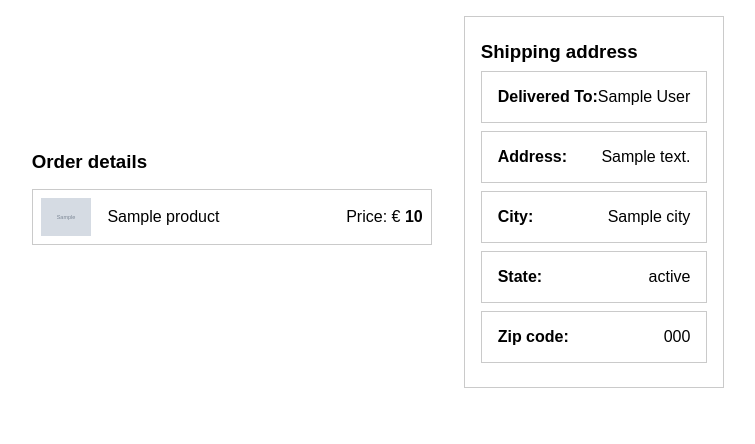
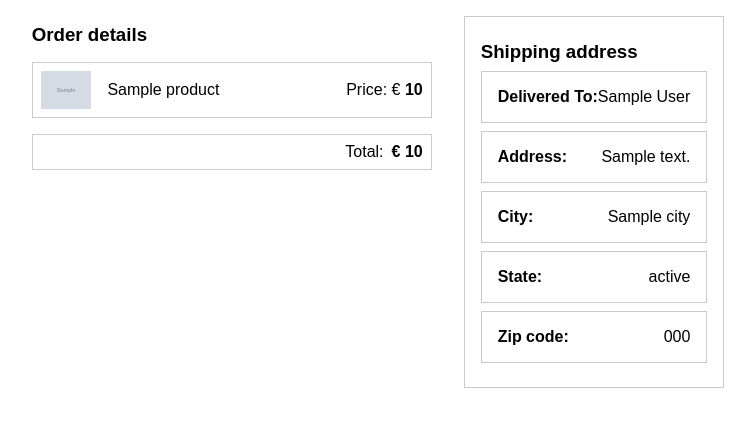
Before and after one commit to devignasrocys/ptu8_baigiamasis_darbas, a Django app: template e_commerce_shop/users/templates/users/order-details.html in a window 1280 px wide. Shown: the part 58-502 px from the top of the page, without its empty margins (262-1017 px from the left). Run offline with Django 4.2, Linux system fonts and the light colour scheme; the template is opened without the code that fills it: most values are stand-ins (such as "Sample title", 1, 10 or a date in 2020); grey boxes marked "Sample" are stand-in pictures; some libraries are stand-ins or nearby versions.

Commit message:
updated order details

```diff
--- a/e_commerce_shop/static/css/main.css
+++ b/e_commerce_shop/static/css/main.css
@@ -489,7 +489,7 @@
 .order-details {
     display: flex;
     flex-direction: row;
-    align-items: center;
+    align-items: flex-start;
 }
 
 .order-details .column {
@@ -542,6 +542,18 @@
     display: block;
     width: 100%;
     height: auto;
+}
+
+.order-card__total {
+    display: flex;
+    align-items: flex-end;
+    justify-content: flex-end;
+    border: 1px solid #cacaca;
+    padding: 0 .5rem;
+}
+
+.order-card__total p:first-child {
+    margin-right: .5rem;
 }
 
 /* PAYMENT SUCCESS */
--- a/e_commerce_shop/users/templates/users/order-details.html
+++ b/e_commerce_shop/users/templates/users/order-details.html
@@ -16,6 +16,10 @@
                 </div>
             </div>
             {% endfor %}
+            <div class="order-card__total">
+                <p>Total:</p>
+                <p><b>&#8364;  {{order.amount_paid}}</b></p>
+            </div>
         </div>
         <div class="column shipping-address">
             <h1>Shipping address</h1>
```
